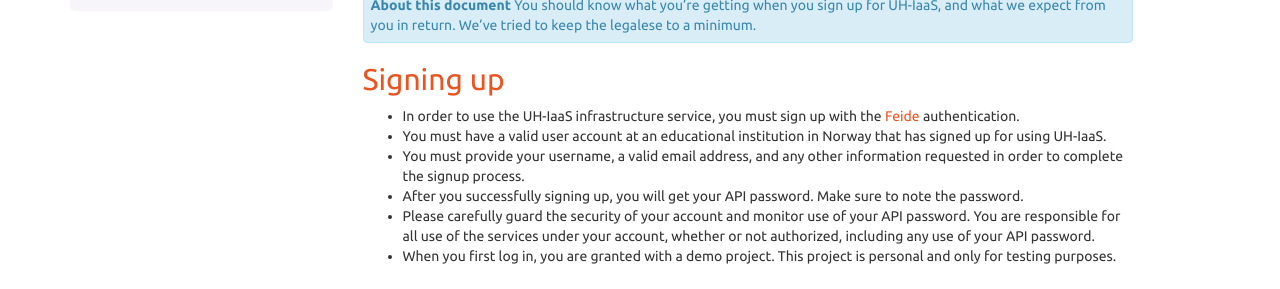
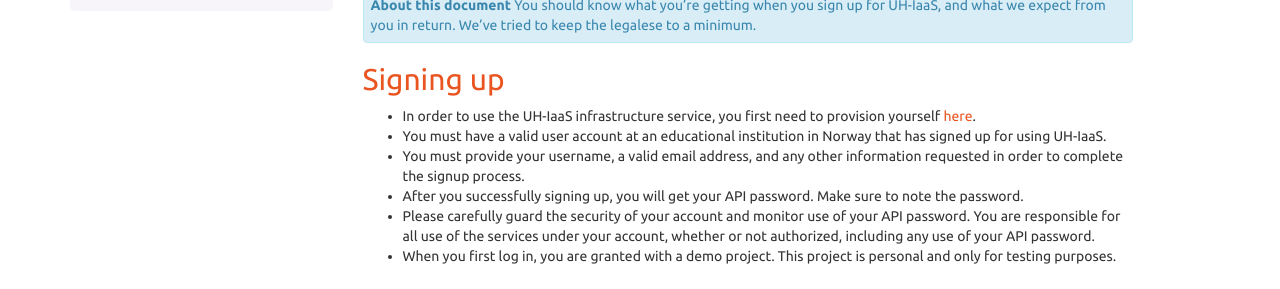
Before and after one commit to norcams/docs-enduser, a Sphinx documentation site: the page built from docs/terms-of-service.rst, in a window 1280 px wide and 900 px high. Shown: the part 406-695 px from the top of the window. Built offline with Sphinx 7.4.7, drawn with Linux system fonts in a browser that asks for light colours.

Commit message:
correction

```diff
--- a/docs/terms-of-service.rst
+++ b/docs/terms-of-service.rst
@@ -16,10 +16,10 @@ Signing up
 ----------
 
 .. _Dataporten: https://www.uninett.no/en/
-.. _Feide: https://www.uninett.no/en/tjenester/feide-%E2%80%93-log
+.. _here: https://access.uh-iaas.no/
 
-* In order to use the UH-IaaS infrastructure service, you must sign
-  up with the Feide_ authentication.
+* In order to use the UH-IaaS infrastructure service, you first need to
+  provision yourself here_.
 
 * You must have a valid user account at an educational institution
   in Norway that has signed up for using UH-IaaS.
```
